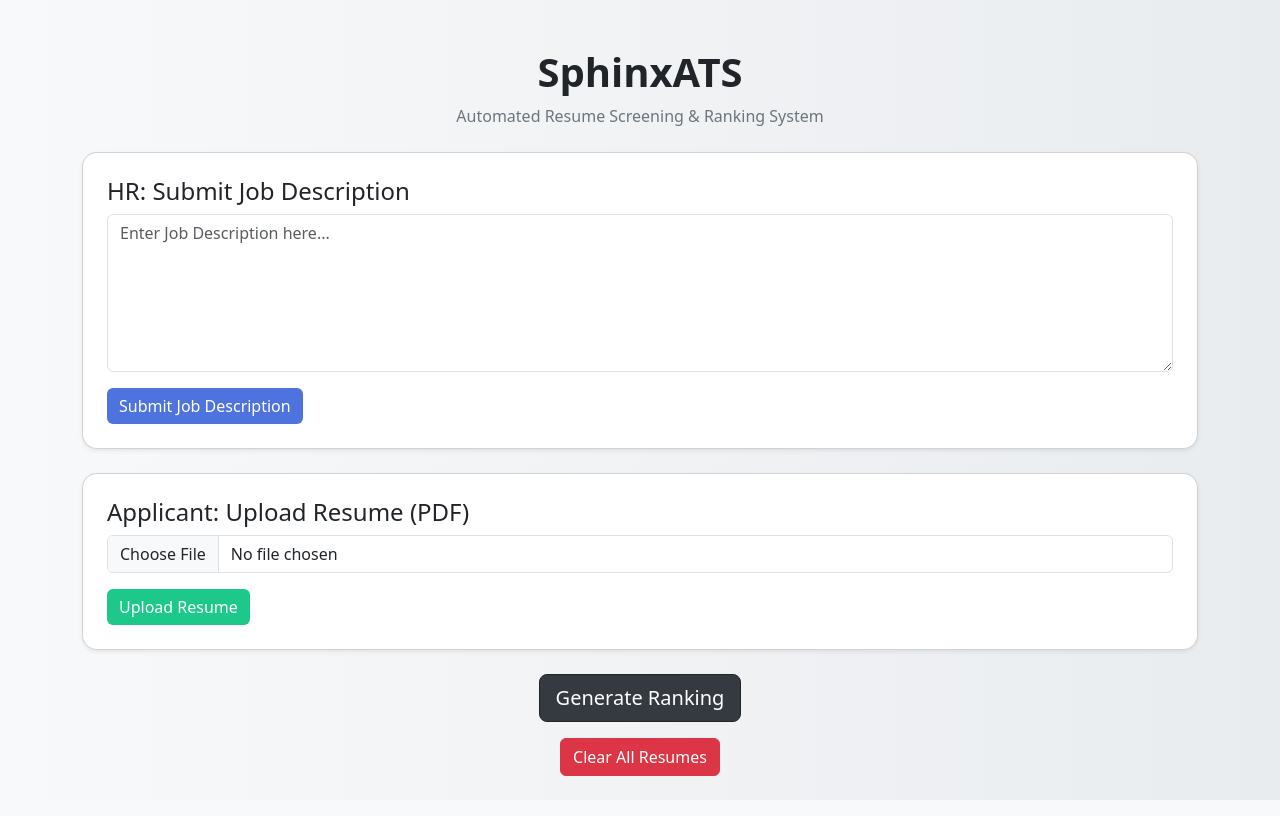
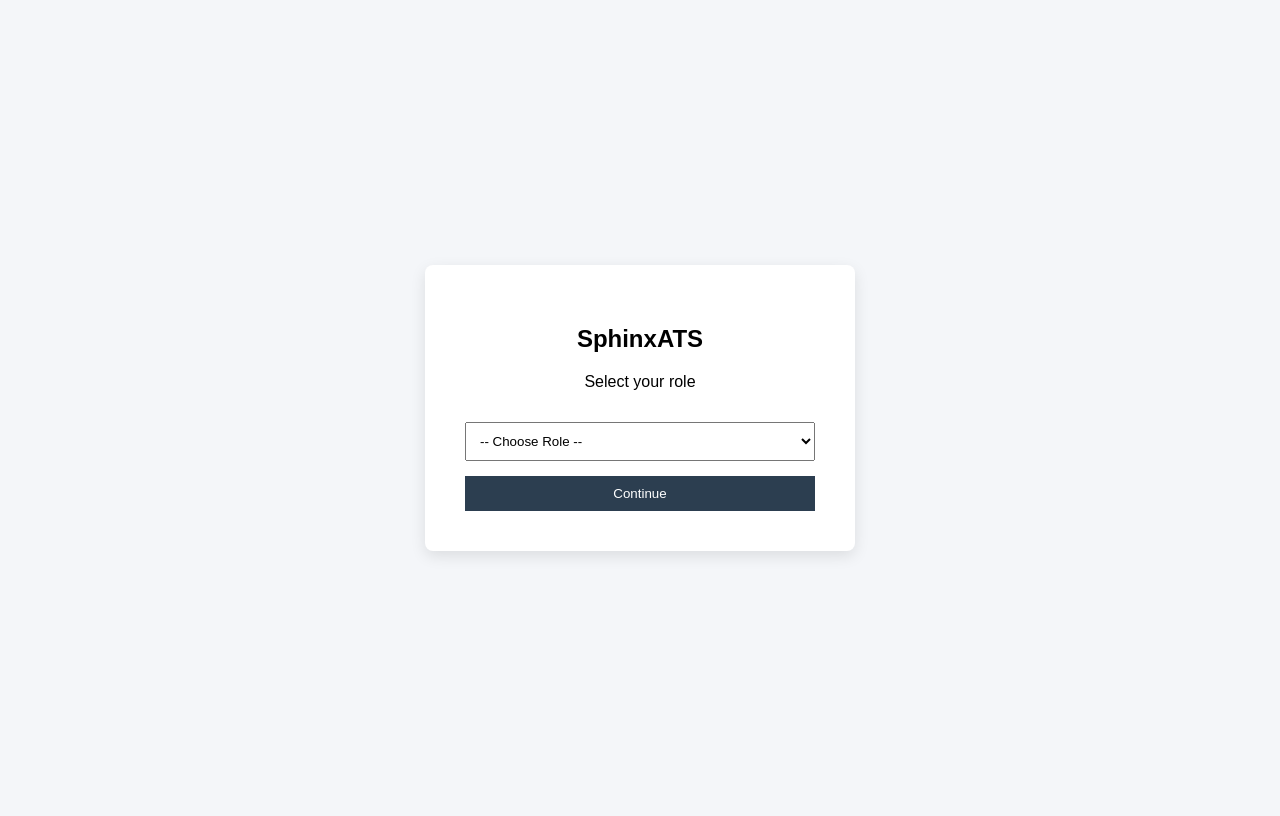
Before and after one commit to MANISH-K-07/SphinxATS, a Flask app: page / in a window 1280 px wide. Run offline with Flask 3, Linux system fonts and the light colour scheme; some libraries are stand-ins or nearby versions.

Commit message:
Split user Login system

```diff
--- a/app.py
+++ b/app.py
@@ -1,20 +1,20 @@
 import re
 import os
 import pdfplumber
-from flask import Flask, render_template, request
+from functools import wraps
+from flask import Flask, render_template, request, redirect, url_for, session
 from sklearn.feature_extraction.text import TfidfVectorizer
 from sklearn.metrics.pairwise import cosine_similarity
 
 app = Flask(__name__)
+app.secret_key = "supersecretkey"   # Required for session handling
 
 UPLOAD_FOLDER = "uploads"
 app.config["UPLOAD_FOLDER"] = UPLOAD_FOLDER
 
-# Ensure upload folder exists
 if not os.path.exists(UPLOAD_FOLDER):
     os.makedirs(UPLOAD_FOLDER)
 
-# Store job description temporarily
 job_description = ""
 
 # ----------------------------------
@@ -36,6 +36,19 @@ TECH_SKILLS = [
 ]
 
 # ----------------------------------
+# Role Protection Decorator
+# ----------------------------------
+def role_required(role):
+    def decorator(f):
+        @wraps(f)
+        def decorated_function(*args, **kwargs):
+            if "role" not in session or session["role"] != role:
+                return render_template("403.html"), 403
+            return f(*args, **kwargs)
+        return decorated_function
+    return decorator
+
+# ----------------------------------
 # Intelligent Skill Extraction
 # ----------------------------------
 def extract_skills_from_jd(jd_text):
@@ -43,63 +56,74 @@ def extract_skills_from_jd(jd_text):
     extracted = []
 
     for skill in TECH_SKILLS:
-        pattern = r'\b' + re.escape(skill) + r'\b'
-        if re.search(pattern, jd_text):
+        if skill in jd_text:
             extracted.append(skill)
 
     return extracted
 
+# ----------------------------------
+# Login Page
+# ----------------------------------
+@app.route("/")
+def home():
+    return render_template("login.html")
+
+@app.route("/login", methods=["POST"])
+def login():
+    role = request.form.get("role")
+
+    if role in ["applicant", "hr"]:
+        session["role"] = role
+        return redirect(url_for(f"{role}_dashboard"))
+
+    return render_template("message.html", message="Invalid role selected")
+
+@app.route("/logout")
+def logout():
+    session.clear()
+    return redirect(url_for("home"))
 
 # ----------------------------------
-# Smarter Experience Extraction
+# Applicant Dashboard
 # ----------------------------------
-def extract_experience(text):
-    text = text.lower()
-
-    # Handles: 2 years, 2+ years, 3 yrs, 4 yr, etc.
-    pattern = r'(\d+)\s*\+?\s*(years|year|yrs|yr)'
-
-    matches = re.findall(pattern, text)
-
-    if not matches:
-        return None
-
-    years = [int(match[0]) for match in matches]
-
-    return max(years)
-
-
-@app.route("/")
-def home():
-    return render_template("index.html")
-
+@app.route("/applicant")
+@role_required("applicant")
+def applicant_dashboard():
+    return render_template("applicant.html")
 
 @app.route("/upload", methods=["POST"])
+@role_required("applicant")
 def upload_resume():
     if "resume" not in request.files:
-        return "No file part"
+        return render_template("message.html", message="No file part")
 
     file = request.files["resume"]
 
     if file.filename == "":
-        return "No selected file"
+        return render_template("message.html", message="No selected file")
 
-    if file:
-        filepath = os.path.join(app.config["UPLOAD_FOLDER"], file.filename)
-        file.save(filepath)
-        return f"Resume uploaded successfully: {file.filename}"
+    filepath = os.path.join(app.config["UPLOAD_FOLDER"], file.filename)
+    file.save(filepath)
 
-    return "Upload failed"
+    return render_template("message.html", message="Resume uploaded successfully!")
 
+# ----------------------------------
+# HR Dashboard
+# ----------------------------------
+@app.route("/hr")
+@role_required("hr")
+def hr_dashboard():
+    return render_template("hr.html")
 
 @app.route("/submit_jd", methods=["POST"])
+@role_required("hr")
 def submit_jd():
     global job_description
     job_description = request.form["jd_text"]
-    return "Job Description Submitted Successfully!"
-
+    return render_template("message.html", message="Job Description Submitted Successfully!")
 
 @app.route("/rank")
+@role_required("hr")
 def rank_resumes():
     global job_description
 
@@ -109,10 +133,9 @@ def rank_resumes():
     resumes = []
     resume_names = []
 
-    # Extract text from resumes
     for filename in os.listdir(UPLOAD_FOLDER):
         if filename.endswith(".pdf"):
-            filepath = os.path.join(UPLOAD_FOLDER, filename)
+            filepath = os.path.join(app.config["UPLOAD_FOLDER"], filename)
             text = ""
 
             with pdfplumber.open(filepath) as pdf:
@@ -125,14 +148,8 @@ def rank_resumes():
     if not resumes:
         return render_template("message.html", message="No resumes uploaded.")
 
-    # ----------------------------------
-    # Extract Required Skills
-    # ----------------------------------
     required_skills = extract_skills_from_jd(job_description)
 
-    # ----------------------------------
-    # TF-IDF Similarity
-    # ----------------------------------
     documents = [job_description.lower()] + resumes
     vectorizer = TfidfVectorizer(stop_words="english")
     tfidf_matrix = vectorizer.fit_transform(documents)
@@ -144,9 +161,6 @@ def rank_resumes():
 
     for i, resume_text in enumerate(resumes):
 
-        # ----------------------------------
-        # Skill Matching (Safe Regex)
-        # ----------------------------------
         matched_skills = []
 
         for skill in required_skills:
@@ -159,54 +173,43 @@ def rank_resumes():
             if required_skills else 0
         )
 
-        # ----------------------------------
-        # Experience Scoring (Improved)
-        # ----------------------------------
-        jd_exp = extract_experience(job_description)
-        resume_exp = extract_experience(resume_text)
+        jd_exp_match = re.search(r'(\d+)\s+years', job_description.lower())
+        resume_exp_match = re.search(r'(\d+)\s+years', resume_text)
 
-        if jd_exp and resume_exp:
-            if resume_exp >= jd_exp:
-                exp_score = 1
-            else:
-                exp_score = resume_exp / jd_exp
+        if jd_exp_match and resume_exp_match:
+            jd_exp = int(jd_exp_match.group(1))
+            resume_exp = int(resume_exp_match.group(1))
+            exp_score = 1 if resume_exp >= jd_exp else resume_exp / jd_exp
         else:
-            exp_score = 0.5  # default if unclear
+            exp_score = 0.5
 
-        # ----------------------------------
-        # Final Weighted Score
-        # ----------------------------------
         final_score = (
             (0.6 * similarity_scores[i]) +
             (0.3 * skill_score) +
             (0.1 * exp_score)
         )
 
-        ranked.append((
-            resume_names[i],
-            round(final_score, 3),
-            round(skill_score, 3),
-            matched_skills,
-            round(exp_score, 3)
-        ))
+        ranked.append({
+            "name": resume_names[i],
+            "final_score": round(final_score, 3),
+            "skill_score": round(skill_score, 3),
+            "exp_score": round(exp_score, 3),
+            "skill_percent": int(skill_score * 100),
+            "matched_skills": matched_skills
+        })
 
-    # Sort by final score
-    ranked = sorted(ranked, key=lambda x: x[1], reverse=True)
+    ranked = sorted(ranked, key=lambda x: x["final_score"], reverse=True)
 
-    return render_template(
-        "results.html",
-        ranked=ranked,
-        required_skills=required_skills
-    )
-
+    return render_template("results.html", ranked=ranked)
 
 @app.route("/clear")
+@role_required("hr")
 def clear_resumes():
     for filename in os.listdir(UPLOAD_FOLDER):
         file_path = os.path.join(UPLOAD_FOLDER, filename)
         if os.path.isfile(file_path):
             os.remove(file_path)
-    return "All resumes cleared successfully! <br><br><a href='/'>Go Back</a>"
+    return render_template("message.html", message="All resumes cleared successfully!")
 
 
 if __name__ == "__main__":
--- a/templates/index.html
+++ /dev/null
@@ -1,51 +0,0 @@
-<!DOCTYPE html>
-<html>
-<head>
-    <title>SphinxATS</title>
-    <link href="https://cdn.jsdelivr.net/npm/bootstrap@5.3.0/dist/css/bootstrap.min.css" rel="stylesheet">
-    <link rel="stylesheet" href="{{ url_for('static', filename='style.css') }}">
-</head>
-<body class="bg-light">
-
-<div class="container mt-5">
-
-    <div class="text-center mb-4">
-        <h1 class="brand-title">SphinxATS</h1>
-        <p class="subtitle">Automated Resume Screening & Ranking System</p>
-    </div>
-
-    <div class="card mb-4 p-4 shadow-sm">
-        <h4>HR: Submit Job Description</h4>
-        <form action="/submit_jd" method="POST">
-            <textarea class="form-control mb-3" name="jd_text" rows="6" placeholder="Enter Job Description here..." required></textarea>
-            <button class="btn btn-primary">Submit Job Description</button>
-        </form>
-    </div>
-
-    <div class="card mb-4 p-4 shadow-sm">
-        <h4>Applicant: Upload Resume (PDF)</h4>
-        <form action="/upload" method="POST" enctype="multipart/form-data">
-            <input class="form-control mb-3" type="file" name="resume" accept=".pdf" required>
-            <button class="btn btn-success">Upload Resume</button>
-        </form>
-    </div>
-
-    <div class="text-center">
-        <a href="/rank">
-            <button class="btn btn-dark btn-lg">Generate Ranking</button>
-        </a>
-    </div>
-
-    <div class="text-center mt-3">
-        <a href="/clear">
-            <button class="btn btn-danger">Clear All Resumes</button>
-        </a>
-    </div>
-
-    <div class="text-center mt-3">
-    </div>
-
-</div>
-
-</body>
-</html>
--- /dev/null
+++ b/templates/login.html
@@ -0,0 +1,53 @@
+<!DOCTYPE html>
+<html>
+<head>
+    <title>SphinxATS - Login</title>
+    <style>
+        body {
+            font-family: Arial, sans-serif;
+            background: #f4f6f9;
+            display: flex;
+            justify-content: center;
+            align-items: center;
+            height: 100vh;
+        }
+        .card {
+            background: white;
+            padding: 40px;
+            border-radius: 8px;
+            box-shadow: 0 5px 15px rgba(0,0,0,0.1);
+            text-align: center;
+            width: 350px;
+        }
+        select, button {
+            width: 100%;
+            padding: 10px;
+            margin-top: 15px;
+        }
+        button {
+            background: #2c3e50;
+            color: white;
+            border: none;
+            cursor: pointer;
+        }
+        button:hover {
+            background: #1a252f;
+        }
+    </style>
+</head>
+<body>
+    <div class="card">
+        <h2>SphinxATS</h2>
+        <p>Select your role</p>
+
+        <form method="POST" action="/login">
+            <select name="role" required>
+                <option value="">-- Choose Role --</option>
+                <option value="applicant">Applicant</option>
+                <option value="hr">HR</option>
+            </select>
+            <button type="submit">Continue</button>
+        </form>
+    </div>
+</body>
+</html>
```
Also changed, not shown: templates/403.html (added, +58 -0 lines), templates/applicant.html (added, +27 -0 lines), templates/hr.html (added, +41 -0 lines), templates/message.html (+35 -11 lines), templates/results.html (+86 -32 lines).
